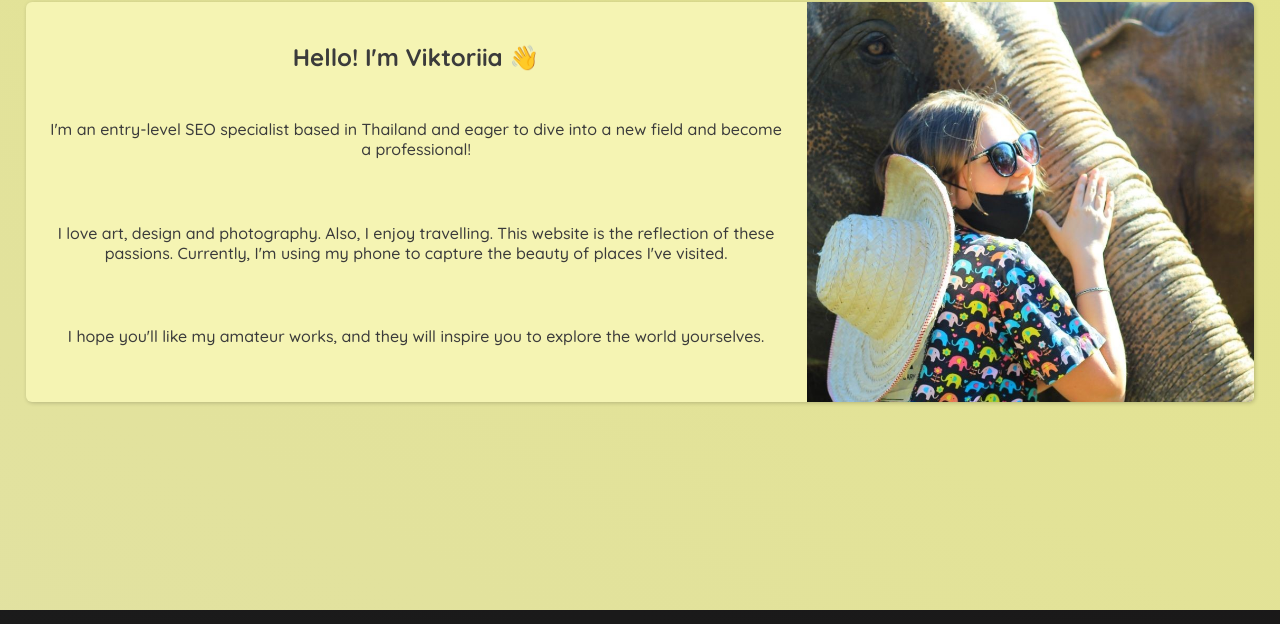
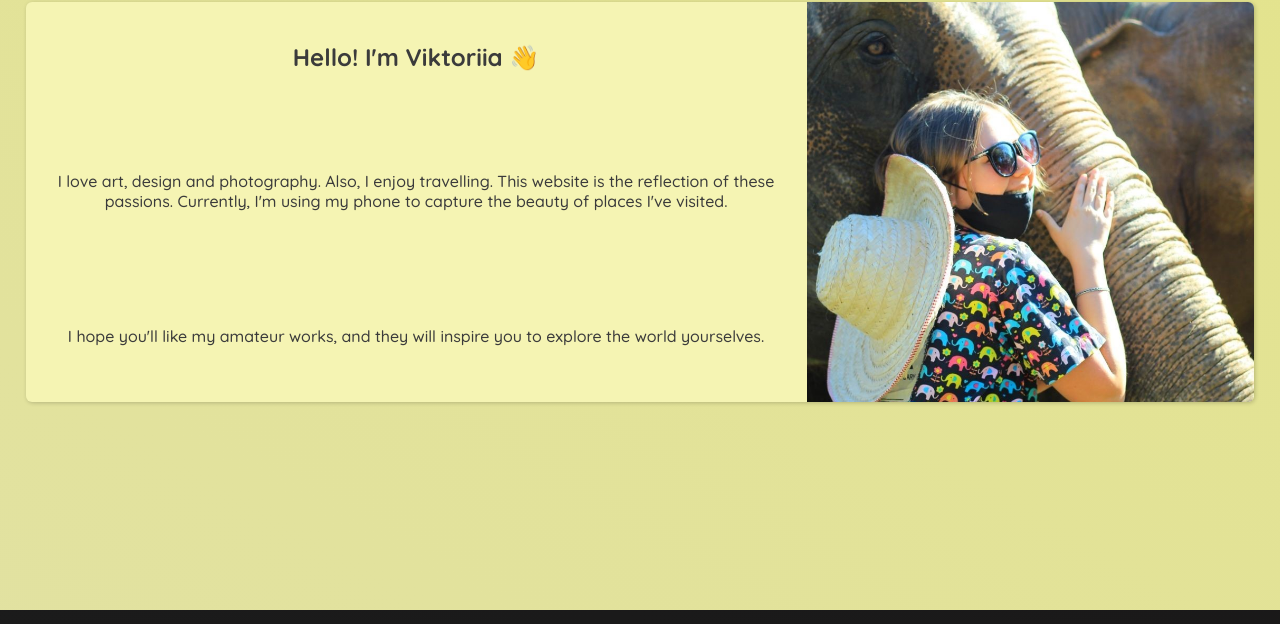
Before and after one commit to ViviK1/ViviK1.github.io, a plain HTML site: page about.html in a window 1280 px wide. Shown: the part 97-721 px from the top of the page. Drawn offline with Linux system fonts and the light colour scheme.

Commit message:
Erased one paragraph

```diff
--- a/about.html
+++ b/about.html
@@ -31,9 +31,7 @@
         <div class="picture-text">
 
           <div class="item-content">
-              <h2>Hello! I'm Viktoriia &#128075</h2>
-              <p class="text"> I'm an entry-level SEO specialist based in Thailand and
-                eager to dive into a new field and become a professional! </p>
+            <h2>Hello! I'm Viktoriia &#128075</h2>
               <p class="text">
                  I love art, design and
             photography. Also, I enjoy travelling. This website is the reflection of
```
